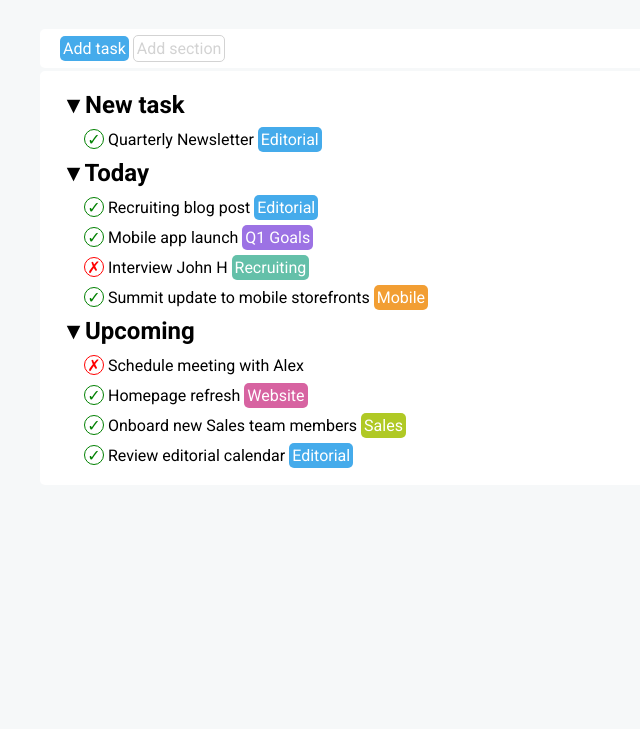
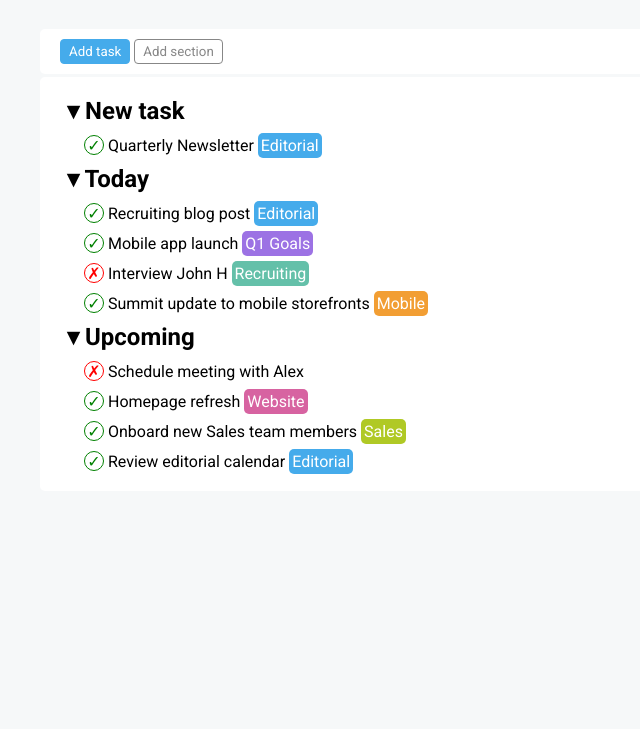
Before and after one commit to GiordanoDiego/html-css-toboolist, a plain HTML site: page index.html in a window 1280 px wide. Shown: the part 71-800 px from the top of the page, without its empty margins (0-640 px from the left). Drawn offline with Linux system fonts and the light colour scheme.

Commit message:
fix button

```diff
--- a/css/style.css
+++ b/css/style.css
@@ -56,7 +56,21 @@ header h1, header img{
     padding: 10px;
     padding-left: 20px;
 }
+.main_button{
+    padding: 4px 8px;
+    border-radius: 4px;
+    color: #878787;
+    border: 1px solid #878787;
+    background-color: white;
+}
 
+.special_button{
+    background-color: #45ABEB;
+    color: white;
+    border-color: #45ABEB;
+}
+
+/* parte degli span che simulano i bottoni
 .add{
     background-color: black;
     border-radius: 5px;
@@ -67,6 +81,7 @@ header h1, header img{
 .task{
     background-color: #45ABEB;
 }
+*/
 
 .section{
     background-color: white;
--- a/index.html
+++ b/index.html
@@ -26,8 +26,14 @@
             <!-- INIZIO MAIN -->
             <main>
                 <div class="container container_buttom" >
+
+                    <!--  uguale ma senza bottoni, sono simulati
                     <span class="add task">Add task</span>
                     <span class="add section">Add section</span>
+                    -->
+
+                    <button class="main_button special_button">Add task</button>
+                    <button class="main_button">Add section</button>
                 </div>
                 <div class="container">
                     <!-- inizio lista task -->
```
